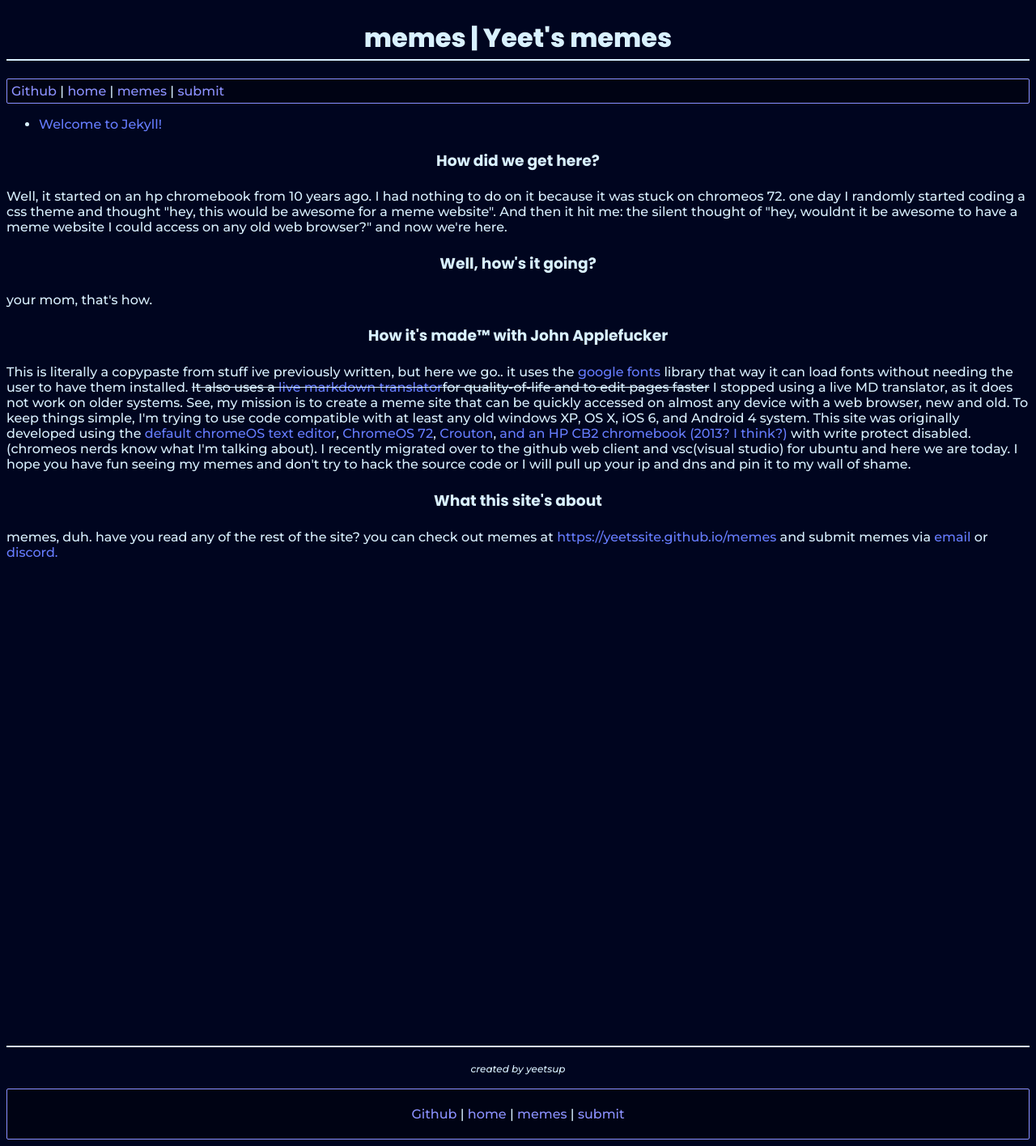
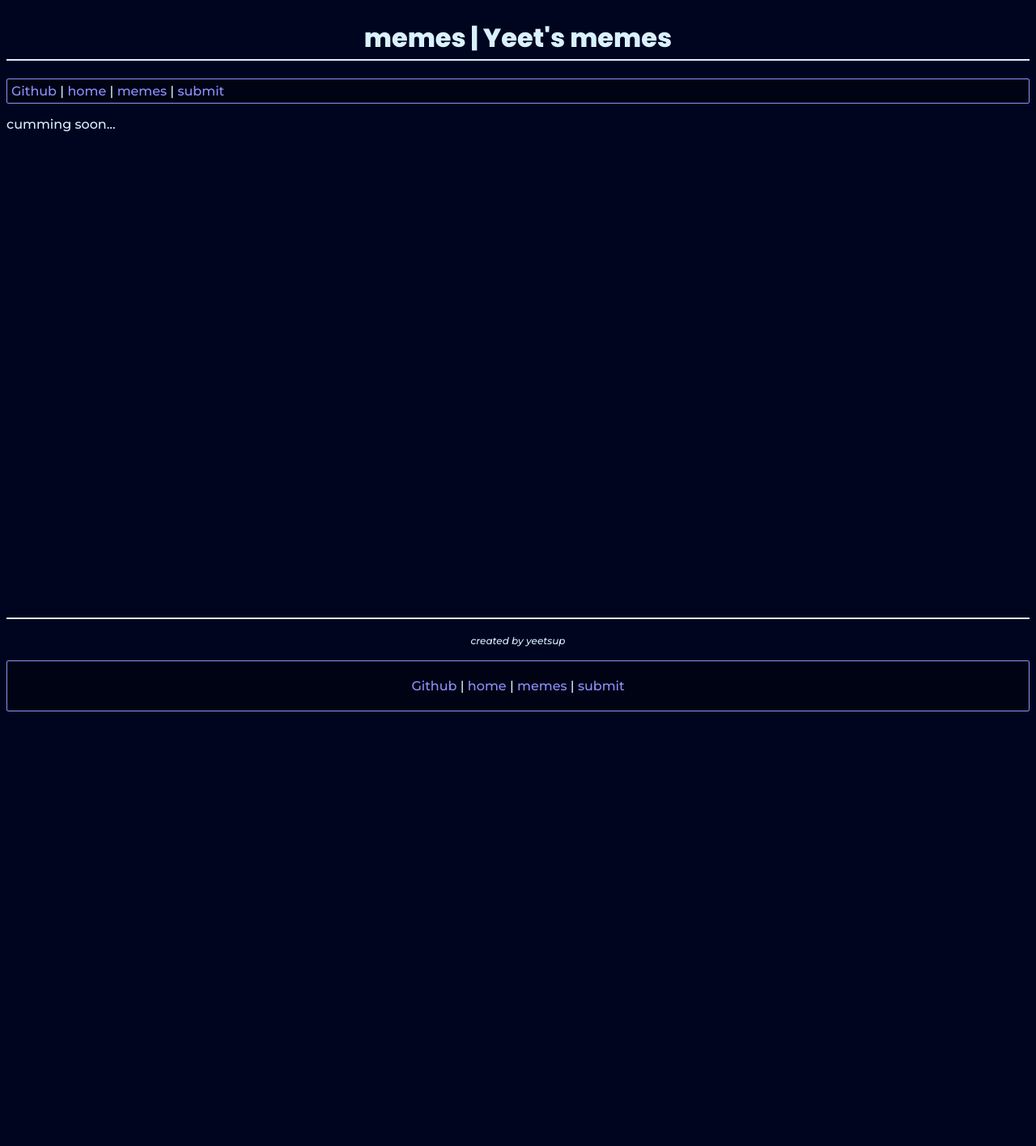
Before and after one commit to yeetssite/memes, a Jekyll site: the page built from index.html, in a window 1280 px wide. Shown: the whole page at 81% size. Built offline with Jekyll 4.4.1, drawn with Linux system fonts in a browser that asks for light colours; a script that is not in the unit is left out; after the commit the page ends 900 px from its top, so only the background shows below that.

Commit message:
Update index.html

```diff
--- a/index.html
+++ b/index.html
@@ -8,43 +8,9 @@ theme: base
             <!--web project hosted at github-->
                 <!--formatted by yeetsup-->
 
-<html>
+<html lang="en">
     <body>
-     <div>
-	     <ul>
-		     {% for post in site.posts %}
-		     <li>
-			<a href="{{ post.url | prepend: site.baseurl }}">{{ post.title }}</a>
-		     </li>
-		     {% endfor %}
-	     </ul>
-     </div>
-     <div>
-        <h3>How did we get here?</h3>
-        <p>
-          Well, it started on an hp chromebook from 10 years ago. I had nothing to do on it because it was stuck on chromeos 72. one day I randomly started coding a css theme and thought "hey, this would be awesome for a meme website".
-          And then it hit me: the silent thought of "hey, wouldnt it be awesome to have a meme website I could access on any old web browser?" and now we're here.
-      </p>
-       <h3>Well, how's it going?</h3>
-      <p>
-      your mom, that's how.
-      </p>
-       <h3>How it's made™ with John Applefucker</h3>
-       <p>
-         This is literally a copypaste from stuff ive previously written, but here we go..
-         it uses the <a href="https://fonts.google.com" title="google fonts this way">google fonts</a> library that way it can load fonts without needing the user to have them installed.
-         <s>It also uses a <a href="https://md-block.verou.me/" title="its called 'md-block'. We stopped using it because it doesnt work on older devices.">live markdown translator</a>for quality-of-life and to edit pages faster</s> I stopped using a live MD translator, as it does not work on older systems.
-         See, my mission is to create a meme site that can be quickly accessed on almost any device with a web browser, new and old. To keep things simple, I'm trying to use code compatible with at least any old windows XP, OS X, iOS 6, and Android 4 system.
-         This site was originally developed using the <a href="https://github.com/GoogleChromeLabs/text-app" title="You've been banished to the google chrome text app repo">default chromeOS text editor</a>, <a href="https://chromereleases.googleblog.com/2019/02/stable-channel-update-for-chrome-os.html" title="Get google blogged">ChromeOS 72</a>, <a href="https://github.com/dnschneid/crouton" title="Look, a dead Linux on chromebooks thing!">Crouton</a>, <a href="https://www.amazon.com/HP-Chromebook-11-1101-White-Blue/dp/B00FJXVRM8" title="amazon page for the dead thing">and an HP CB2 chromebook (2013? I think?)</a> with write protect disabled. (chromeos nerds know what I'm talking about).
-         I recently migrated over to the github web client and vsc(visual studio) for ubuntu and here we are today.
-
-         I hope you have fun seeing my memes and don't try to hack the source code or I will pull up your ip and dns and pin it to my wall of shame.
-
-
-       </p>
-       <h3>What this site's about</h3>
-       <p>memes, duh. have you read any of the rest of the site? you can check out memes at <a href="https://yeetssite.github.io/memes">https://yeetssite.github.io/memes</a> and submit memes via <a href="mailto:itsyeetsup@gmail.com?subject=Meme%20Submission&body=hi,%20I%20wanna%20submit%20this%20meme:">email</a> or <a href="https://discord.gg/BCfw8dbESV">discord.</a></p>
-     </div>
-     </body>
+    	<p>cumming soon...</p>
+    </body>
 
 </html>
```
